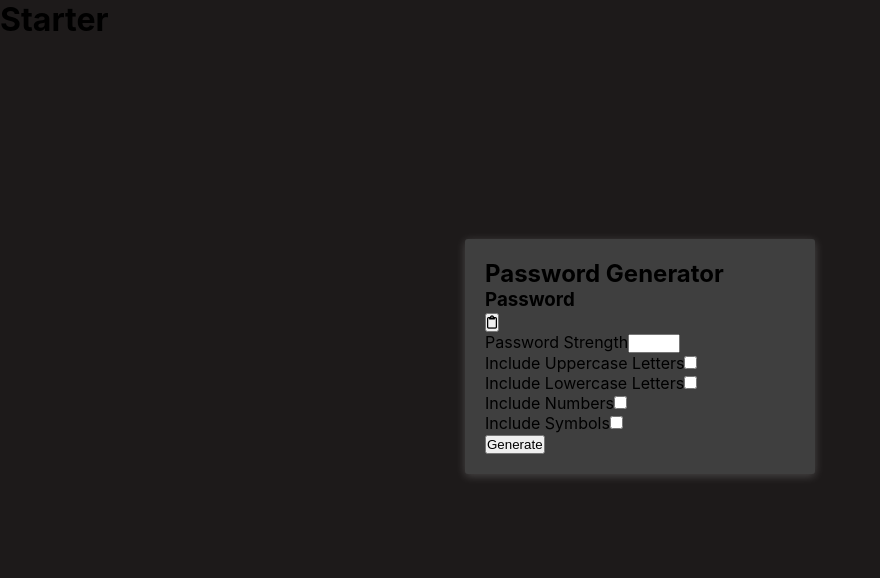
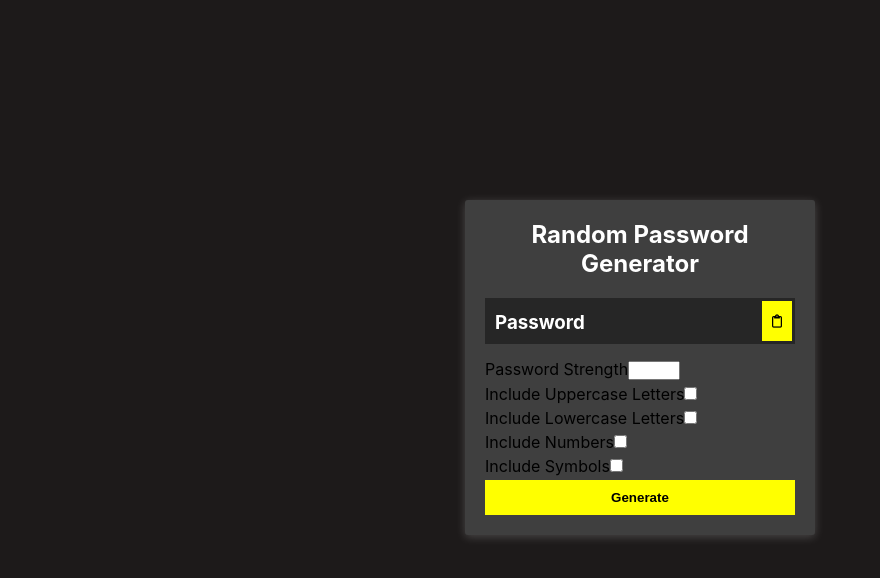
Before and after one commit to chrisclarkedev/rand_pass_gen, a React (Create React App) app: page / in a window 1280 px wide. Shown: the top 578 px of the page, without its empty margins (0-880 px from the left). Built offline with nearby package versions, Linux system fonts and the light colour scheme.

Commit message:
button styling

```diff
--- a/public/index.html
+++ b/public/index.html
@@ -33,7 +33,7 @@
       work correctly both with client-side routing and a non-root public URL.
       Learn how to configure a non-root public URL by running `npm run build`.
     -->
-    <title>React App</title>
+    <title>Pass Gen</title>
   </head>
   <body>
     <noscript>You need to enable JavaScript to run this app.</noscript>
--- a/src/App.css
+++ b/src/App.css
@@ -9,9 +9,50 @@
   padding-top: 200px;
 }
 
+.form-group {
+  padding-bottom: 4px;
+}
+
 .generator {
   background: rgb(63, 63, 63);
   border-radius: 3px;
   box-shadow: 0pc 2px 10px rgb(255, 255, 255, 0.2);
   padding: 20px;
 }
+
+.generatorHead {
+  text-align: center;
+  color: white;
+  margin-bottom: 20px;
+}
+
+.generatorPass {
+  position: relative;
+  background: rgb(0, 0, 0, 0.4);
+  padding: 13px 10px;
+  color: white;
+  height: 46px;
+  margin-bottom: 15px;
+}
+
+.copyBtn {
+  position: absolute;
+  background: yellow;
+  color: black;
+  border: none;
+  height: 40px;
+  padding: 10px;
+  cursor: pointer;
+  top: 3px;
+  right: 3px;
+}
+
+.generatorBtn {
+  background: yellow;
+  border: none;
+  display: block;
+  width: 100%;
+  padding: 10px;
+  padding-top: 10px;
+  font-weight: bolder;
+}
--- a/src/App.js
+++ b/src/App.js
@@ -3,10 +3,9 @@ import './App.css';
 function App() {
   return (
     <div className="App">
-      <h1>Starter</h1>
       <div className="container">
         <div className="generator">
-          <h2 className="generatorHead">Password Generator</h2>
+          <h2 className="generatorHead">Random Password Generator</h2>
           <div className="generatorPass">
             <h3>Password</h3>
             <button className="copyBtn">
@@ -23,7 +22,6 @@ function App() {
               min="10"
             />
           </div>
-
           <div className="form-group">
             <label htmlFor="uppercase-letters">Include Uppercase Letters</label>
             <input
@@ -41,7 +39,6 @@ function App() {
               name="lowercase letters"
             />
           </div>
-
           <div className="form-group">
             <label htmlFor="include-numbers">Include Numbers</label>
             <input
@@ -59,7 +56,7 @@ function App() {
               name="include-symbols"
             />
           </div>
-          <button className="generator_btn">Generate</button>
+          <button className="generatorBtn">Generate</button>
         </div>
       </div>
     </div>
```
